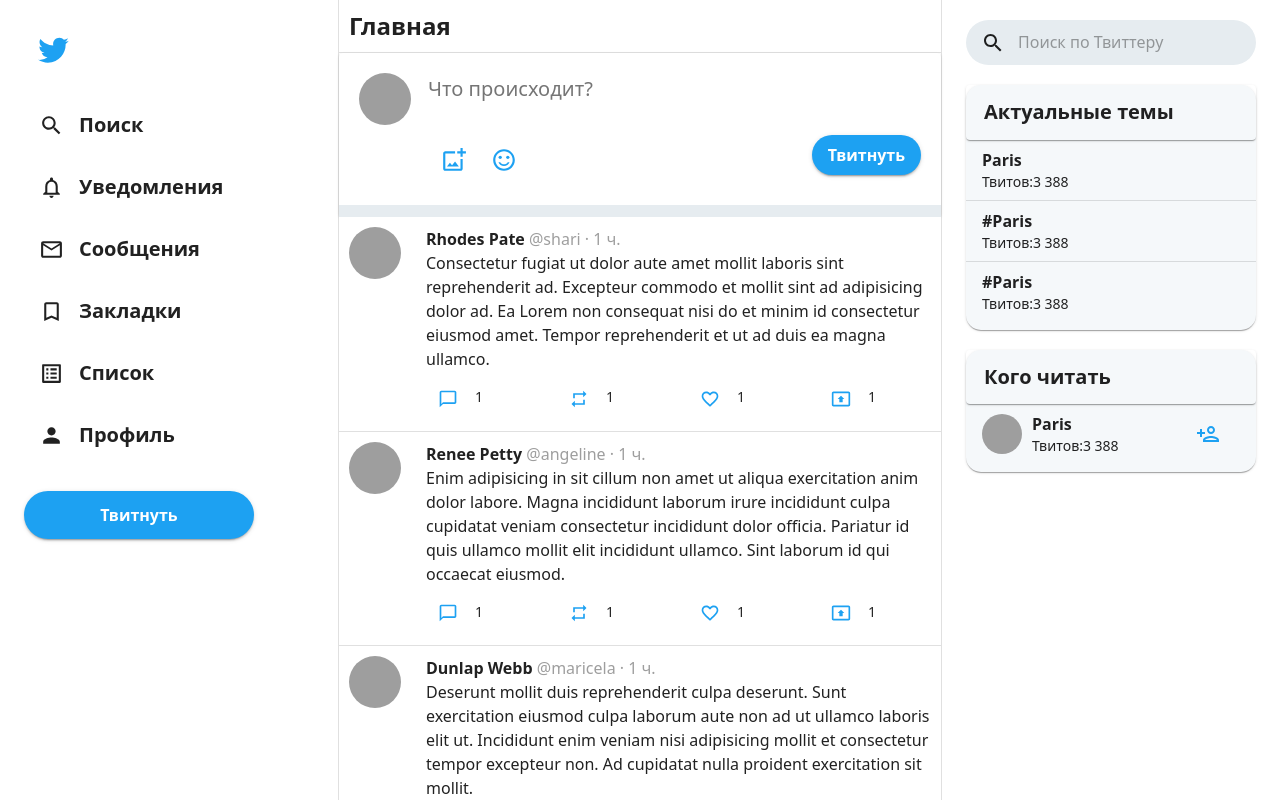
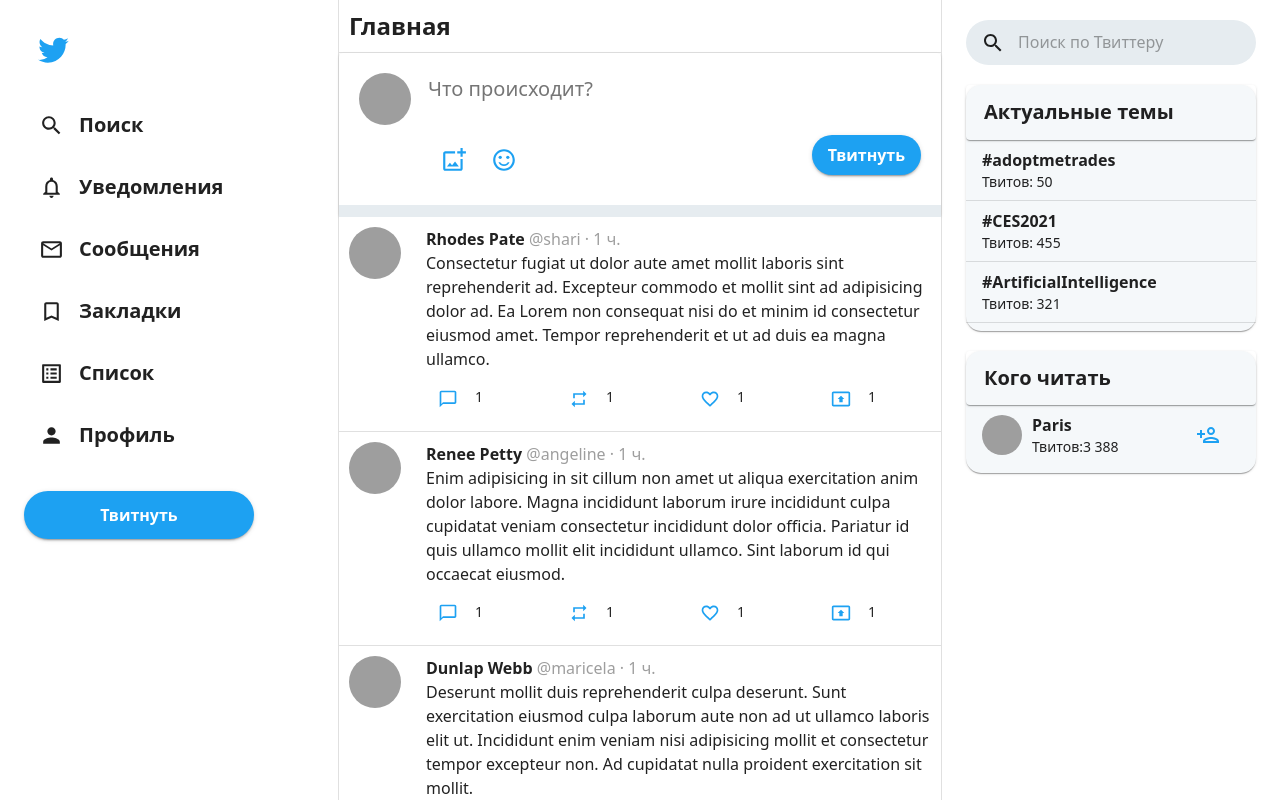
Before and after one commit to Roman84asas/ClTwwit, a React (Create React App) app in the folder front/: page / in a window 1280 px wide. Shown: the top 800 px of the page. Built offline with nearby package versions, Linux system fonts and the light colour scheme; data requests are answered from the project's data file; grey boxes are pictures that could not be loaded.

Commit message:
add Tags

```diff
--- /dev/null
+++ b/front/src/components/Tags/Tags.tsx
@@ -0,0 +1,40 @@
+import React from "react";
+import { Divider, List, ListItem, ListItemText, Typography} from "@material-ui/core";
+import Paper from "@material-ui/core/Paper/Paper";
+import { useHomeStyles } from '../../pages/Home/theme';
+import {TagsState} from "../../store/tags/contracts/state";
+
+
+interface TagsProperty {
+    items: TagsState['items'];
+    classes: ReturnType<typeof useHomeStyles>;
+}
+
+export const Tags: React.FC<TagsProperty> = ({items, classes}: TagsProperty): React.ReactElement => {
+    return(
+        <Paper className={classes.rightSideBlock}>
+            <Paper className={classes.rightSideBlockHeader} >
+                <b>Актуальные темы</b>
+            </Paper>
+            <List>
+                {
+                    items.map((obj)=>(
+                        <>
+                            <ListItem key={obj._id} className={classes.rightSideBlockItem}>
+                                <ListItemText
+                                    primary={obj.name}
+                                    secondary={
+                                        <Typography component="span" variant="body2">
+                                            Твитов: {obj.count}
+                                        </Typography>
+                                    }
+                                />
+                            </ListItem>
+                            <Divider component='li' />
+                        </>
+                    ))
+                }
+            </List>
+        </Paper>
+    )
+};
--- a/front/src/pages/Home/index.tsx
+++ b/front/src/pages/Home/index.tsx
@@ -19,6 +19,9 @@
 import PersonAddIcon from '@material-ui/icons/PersonAddOutlined';
 import { Container, Typography, Button, InputAdornment, List, ListItem, ListItemText, Divider, ListItemAvatar, Avatar } from "@material-ui/core";
 import CircularProgress from '@material-ui/core/CircularProgress';
+import {fetchTags} from "../../store/tags/actionCreators";
+import {Tags} from "../../components/Tags/Tags";
+import {selectTagsItems} from "../../store/tags/selectors";
 
 
 
@@ -30,11 +33,13 @@
 
     const dispatch = useDispatch();
     const tweets = useSelector(selectTweetsItems);
+    const tags = useSelector(selectTagsItems);
     const isLoading = useSelector(selectIsTweetsLoading);
 
 
     React.useEffect(() => {
         dispatch(fetchTweets());
+        dispatch(fetchTags());
     }, [dispatch]);
 
     return (
@@ -80,45 +85,7 @@
                             }}
                             fullWidth
                         />
-                        <Paper className={classes.rightSideBlock}>
-                            <Paper className={classes.rightSideBlockHeader} >
-                                <b>Актуальные темы</b>
-                            </Paper>
-                            <List>
-                                <ListItem className={classes.rightSideBlockItem}>
-                                    <ListItemText
-                                        primary="Paris"
-                                        secondary={
-                                            <Typography component="span" variant="body2">
-                                                Твитов:3 388
-                                            </Typography>
-                                        }
-                                    />
-                                </ListItem>
-                                <Divider component='li' />
-                                <ListItem className={classes.rightSideBlockItem}>
-                                    <ListItemText
-                                        primary="#Paris"
-                                        secondary={
-                                            <Typography component="span" variant="body2">
-                                                Твитов:3 388
-                                            </Typography>
-                                        }
-                                    />
-                                </ListItem>
-                                <Divider component='li' />
-                                <ListItem className={classes.rightSideBlockItem}>
-                                    <ListItemText
-                                        primary="#Paris"
-                                        secondary={
-                                            <Typography component="span" variant="body2">
-                                                Твитов:3 388
-                                            </Typography>
-                                        }
-                                    />
-                                </ListItem>
-                            </List>
-                        </Paper>
+                        <Tags classes={classes} items={tags} />
                         <Paper className={classes.rightSideBlock}>
                             <Paper className={classes.rightSideBlockHeader} >
                                 <b>Кого читать</b>
--- a/front/src/store/tags/actionCreators.ts
+++ b/front/src/store/tags/actionCreators.ts
@@ -29,7 +29,7 @@
     type: TagsActionsType.SET_LOADING_STATE,
     payload,
 });
-export const fetchTweets = (): FetchTagsActionInterface => ({
+export const fetchTags = (): FetchTagsActionInterface => ({
     type: TagsActionsType.FETCH_TAGS
 });
 
--- a/front/src/store/tags/contracts/state.ts
+++ b/front/src/store/tags/contracts/state.ts
@@ -7,7 +7,7 @@
 
 export interface Tag {
     _id: string;
-    text: string;
+    name: string;
     count: number;
 }
 
```
Also changed, not shown: 1 other file (tests, documents, lock files or other folders).
